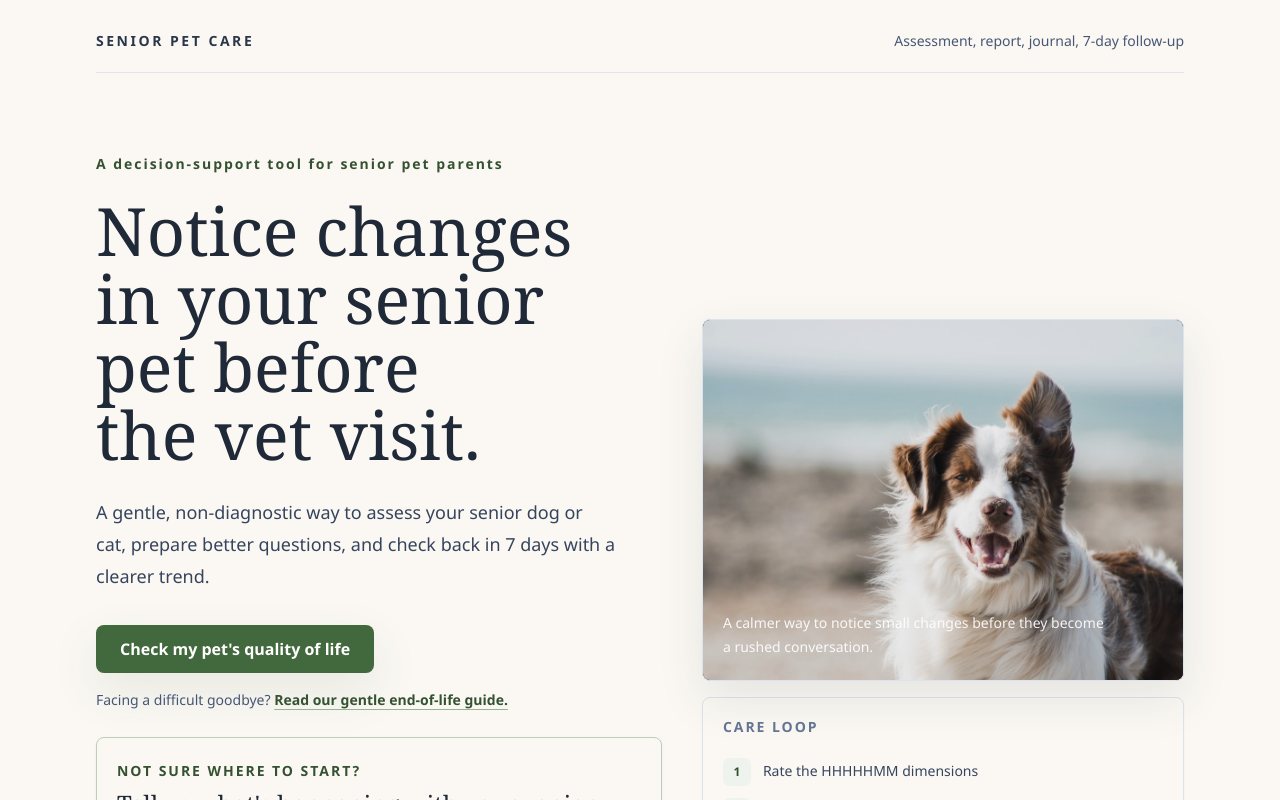
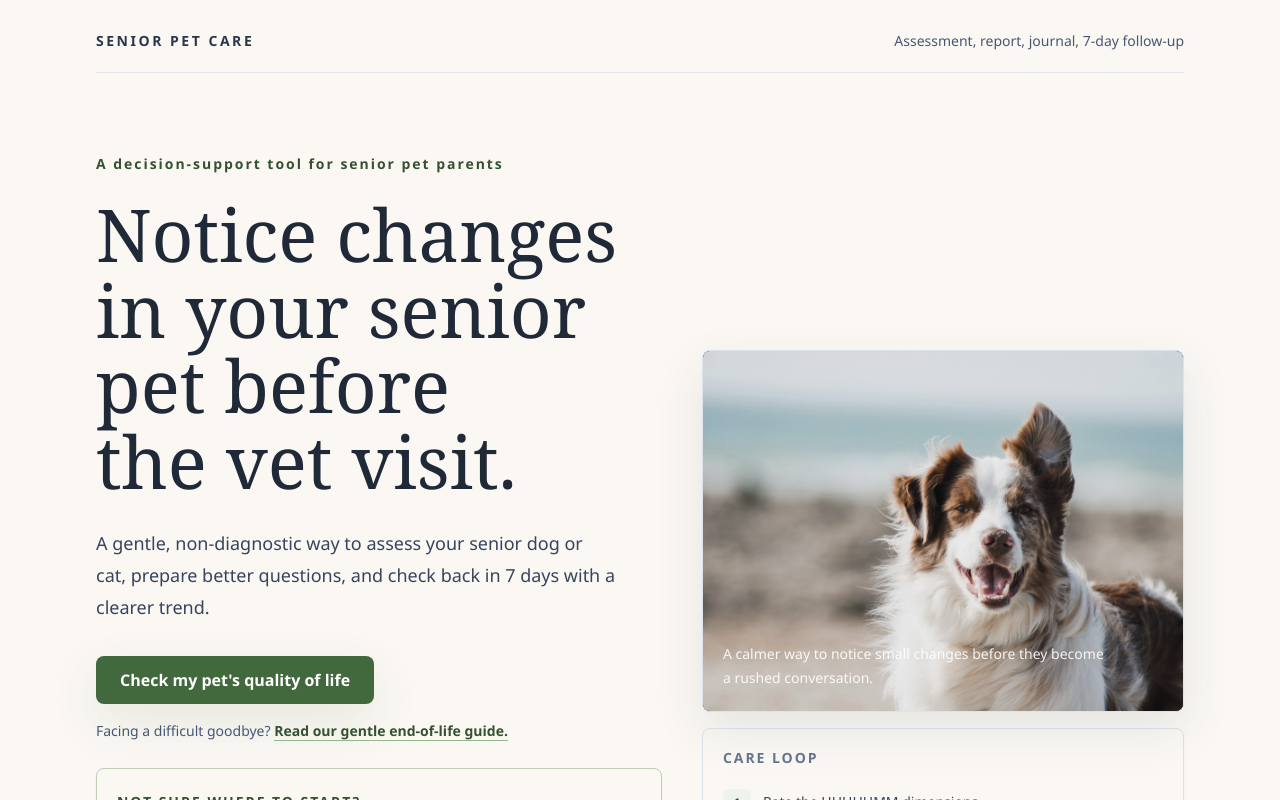
Before and after one commit to RandyThePsycho/senior-pet-care, a Next.js app: page / in a window 1280 px wide. Shown: the top 800 px of the page. Built offline with nearby package versions, Linux system fonts and the light colour scheme.

Commit message:
design: tune homepage hero headline size

```diff
--- a/src/app/page.tsx
+++ b/src/app/page.tsx
@@ -47,7 +47,7 @@ export default function HomePage() {
             <p className="mb-5 max-w-xl text-sm font-semibold leading-6 tracking-[0.14em] text-sage-700">
               A decision-support tool for senior pet parents
             </p>
-            <h1 className="max-w-5xl font-display text-[clamp(2.9rem,5.2vw,4.8rem)] leading-[1.02] text-navy-800">
+            <h1 className="max-w-6xl font-display text-[2.25rem] leading-[1.08] text-navy-800 sm:text-[3.4rem] sm:leading-[1.04] lg:text-[4.25rem] xl:text-[4.55rem]">
               Notice changes in your senior pet before the vet visit.
             </h1>
             <p className="mt-7 max-w-2xl text-lg leading-8 text-navy-600">
```
